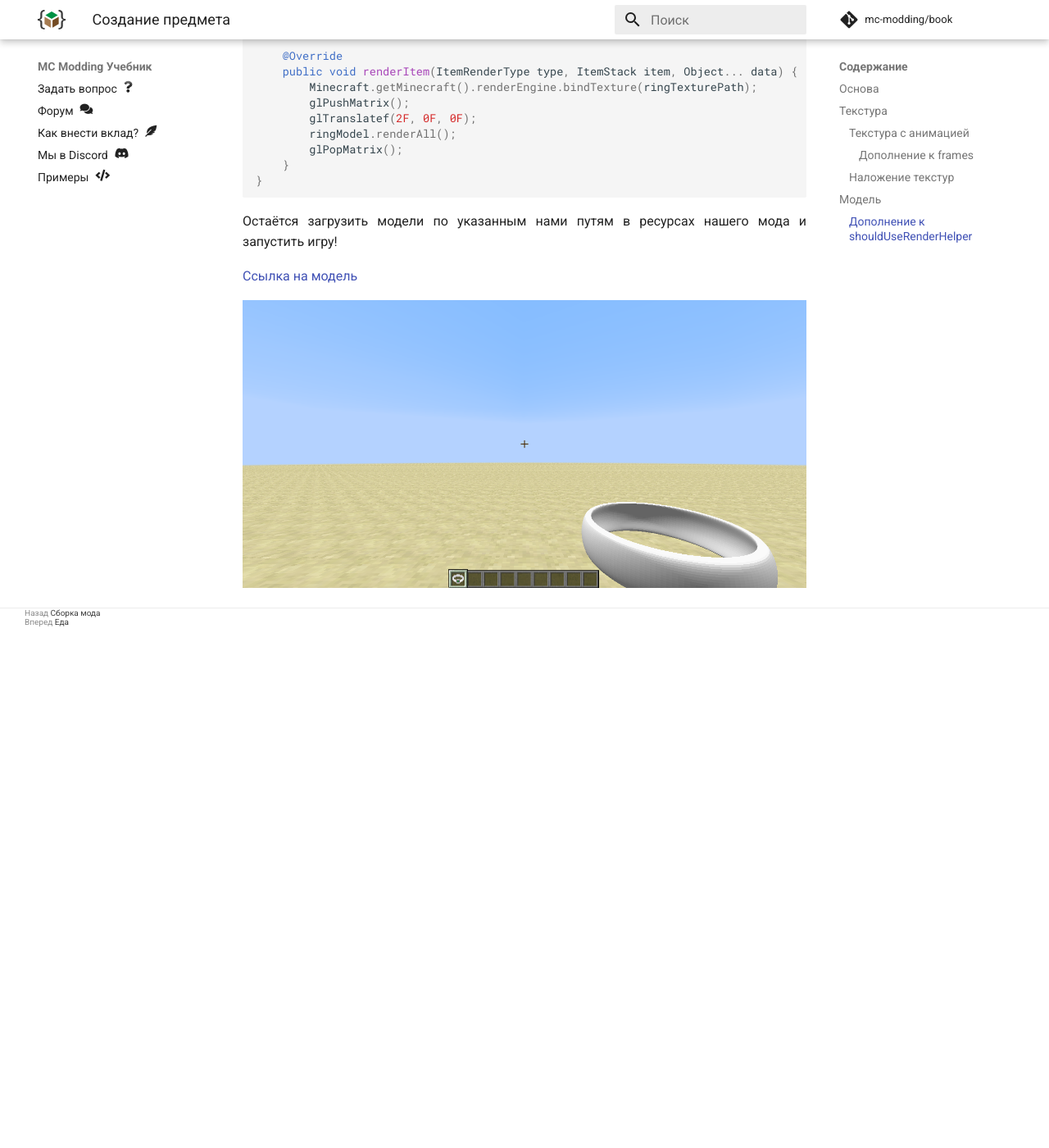
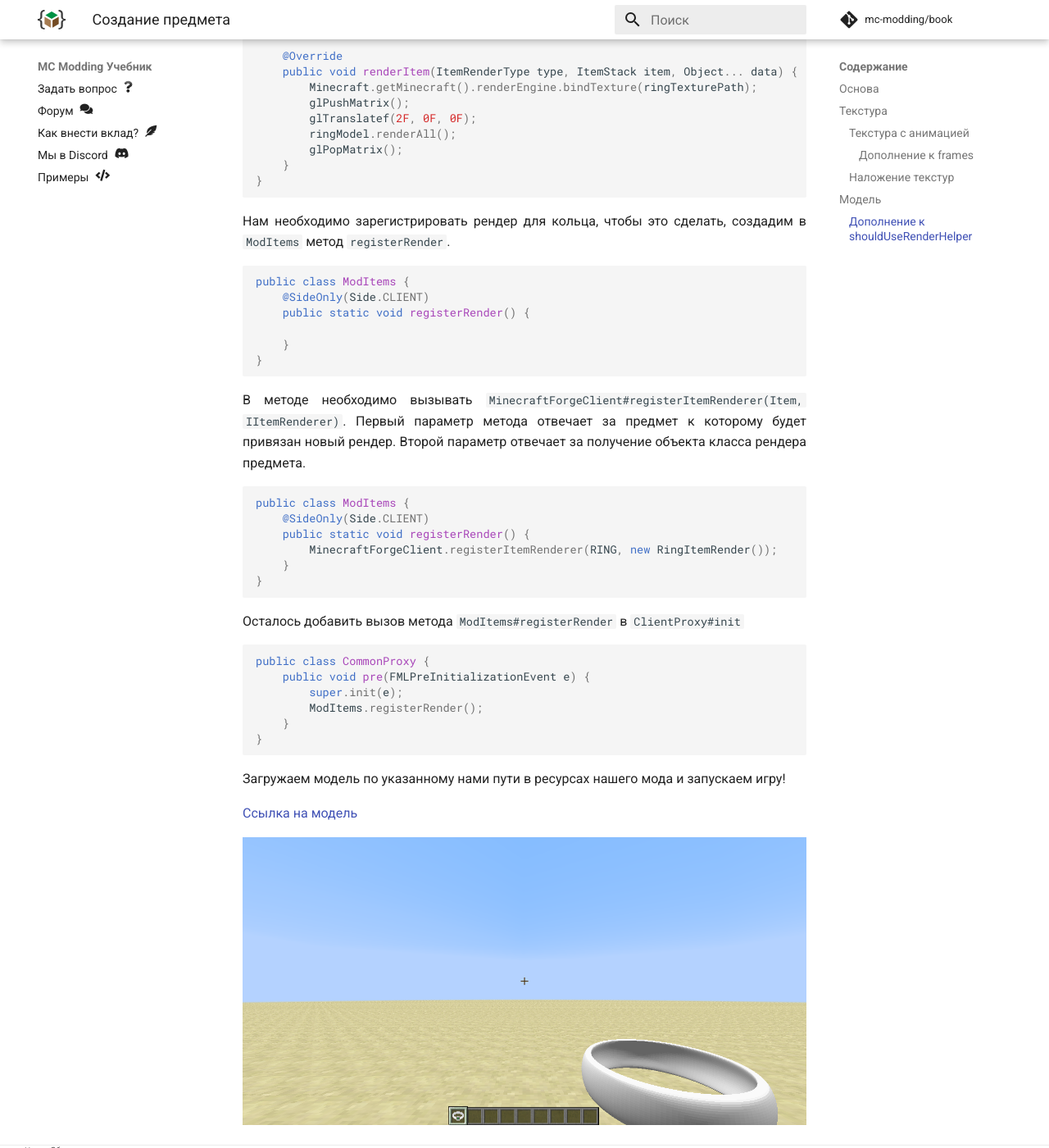
Before and after one commit to mc-modding/book, an MkDocs documentation site: the page built from docs/1.7.10/item/basics.md, in a window 1280 px wide and 1400 px high, scrolled down 9596 px. Shown: the whole window at 82% size. Built offline with MkDocs 1.6.1 and Material for MkDocs 9.7.7, drawn with Linux system fonts in a browser that asks for light colours; nearby versions of some CDN libraries; comment, search, counter and statistics services are not loaded; before the commit the page ends 10360 px from its top, so only the background shows below that.

Commit message:
Добавлена регистрация рендера в статью "Создание предмета"

````diff
--- a/docs/1.7.10/item/basics.md
+++ b/docs/1.7.10/item/basics.md
@@ -338,7 +338,39 @@ public class RingItemRender implements IItemRenderer {
 }
 ```
 
-Остаётся загрузить модели по указанным нами путям в ресурсах нашего мода и запустить игру!
+Нам необходимо зарегистрировать рендер для кольца, чтобы это сделать, создадим в `ModItems` метод `registerRender`.
+```java
+public class ModItems {
+    @SideOnly(Side.CLIENT)
+    public static void registerRender() {
+
+    }
+}
+```
+В методе необходимо вызывать `MinecraftForgeClient#registerItemRenderer(Item, IItemRenderer)`.
+Первый параметр метода отвечает за предмет к которому будет привязан новый рендер. Второй параметр отвечает за
+получение объекта класса рендера предмета.
+
+```java
+public class ModItems {
+    @SideOnly(Side.CLIENT)
+    public static void registerRender() {
+        MinecraftForgeClient.registerItemRenderer(RING, new RingItemRender());
+    }
+}
+```
+
+Осталось добавить вызов метода `ModItems#registerRender` в `ClientProxy#init`
+```java
+public class CommonProxy {
+    public void pre(FMLPreInitializationEvent e) {
+        super.init(e);
+        ModItems.registerRender();
+    }
+}
+```
+
+Загружаем модель по указанному нами пути в ресурсах нашего мода и запускаем игру!
 
 [Ссылка на модель](https://disk.yandex.ru/d/OkP_eFs4G8F0QQ)
 
````
